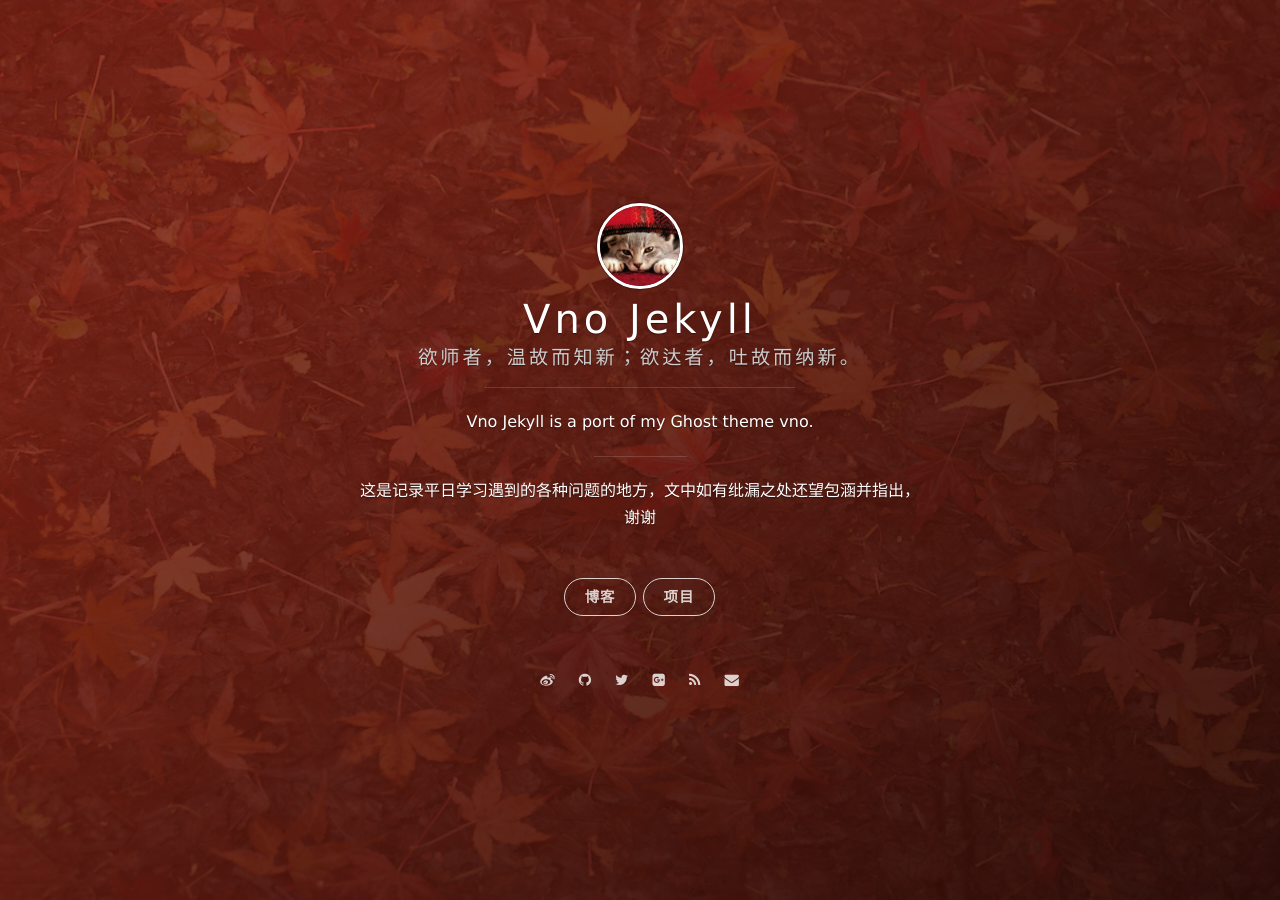
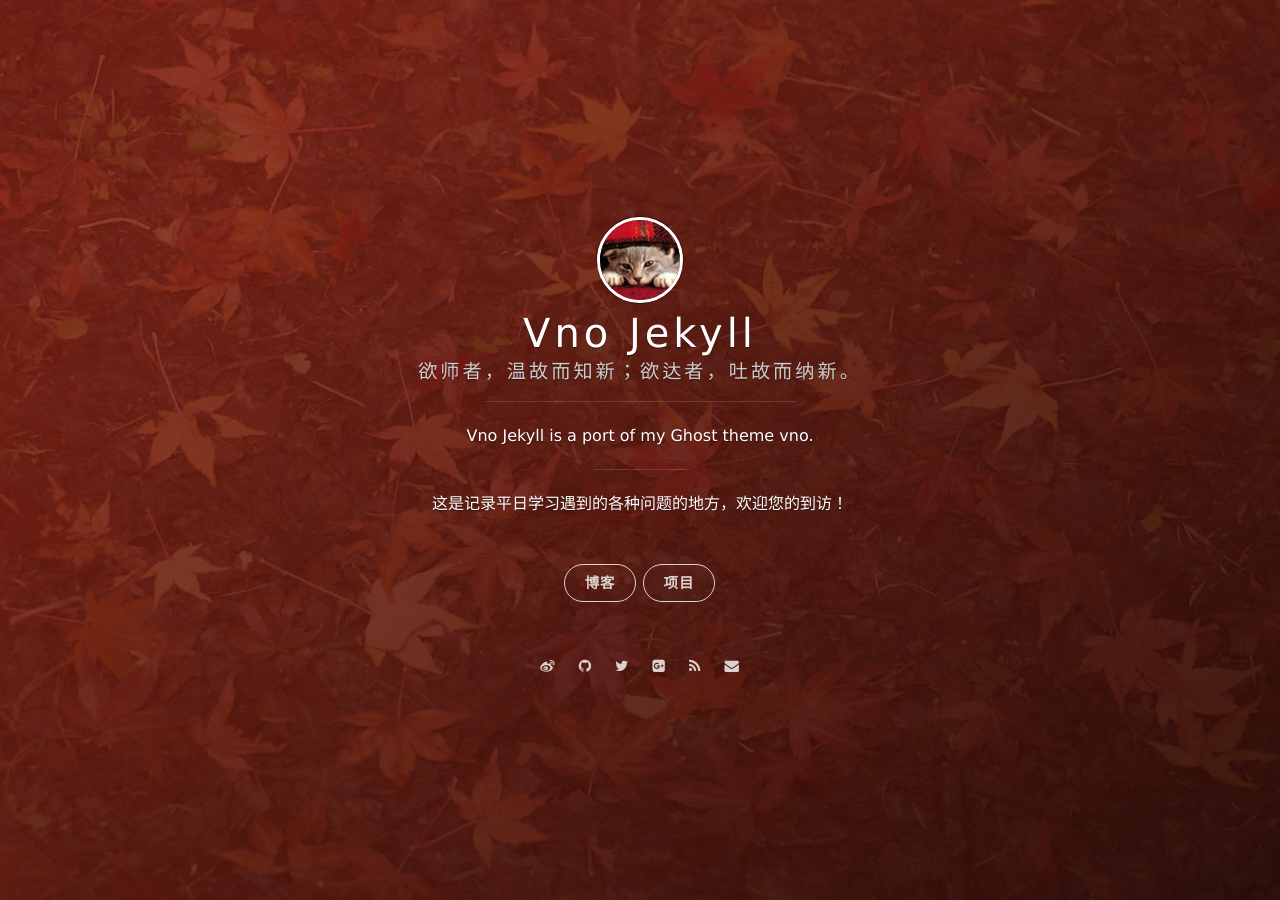
Before and after one commit to devXiaoL/devXiaoL.github.io, a Jekyll site: the page built from index.html, in a window 1280 px wide. Built offline with Jekyll 4.4.1, drawn with Linux system fonts in a browser that asks for light colours; nearby versions of some CDN libraries; the list of posts is cut into pages by our own code.

Commit message:
修改简介文字

```diff
--- a/_config.yml
+++ b/_config.yml
@@ -1,7 +1,7 @@
 # Basic
 title: Vno Jekyll
 subtitle: 欲师者，温故而知新；欲达者，吐故而纳新。
-welcome_message: 这是记录平日学习遇到的各种问题的地方，文中如有纰漏之处还望包涵并指出，谢谢
+welcome_message: 这是记录平日学习遇到的各种问题的地方，欢迎您的到访！
 description: Vno Jekyll is a port of my Ghost theme vno.
 creator: <a href="http://onev.cat">@onevcat</a>
 
```
